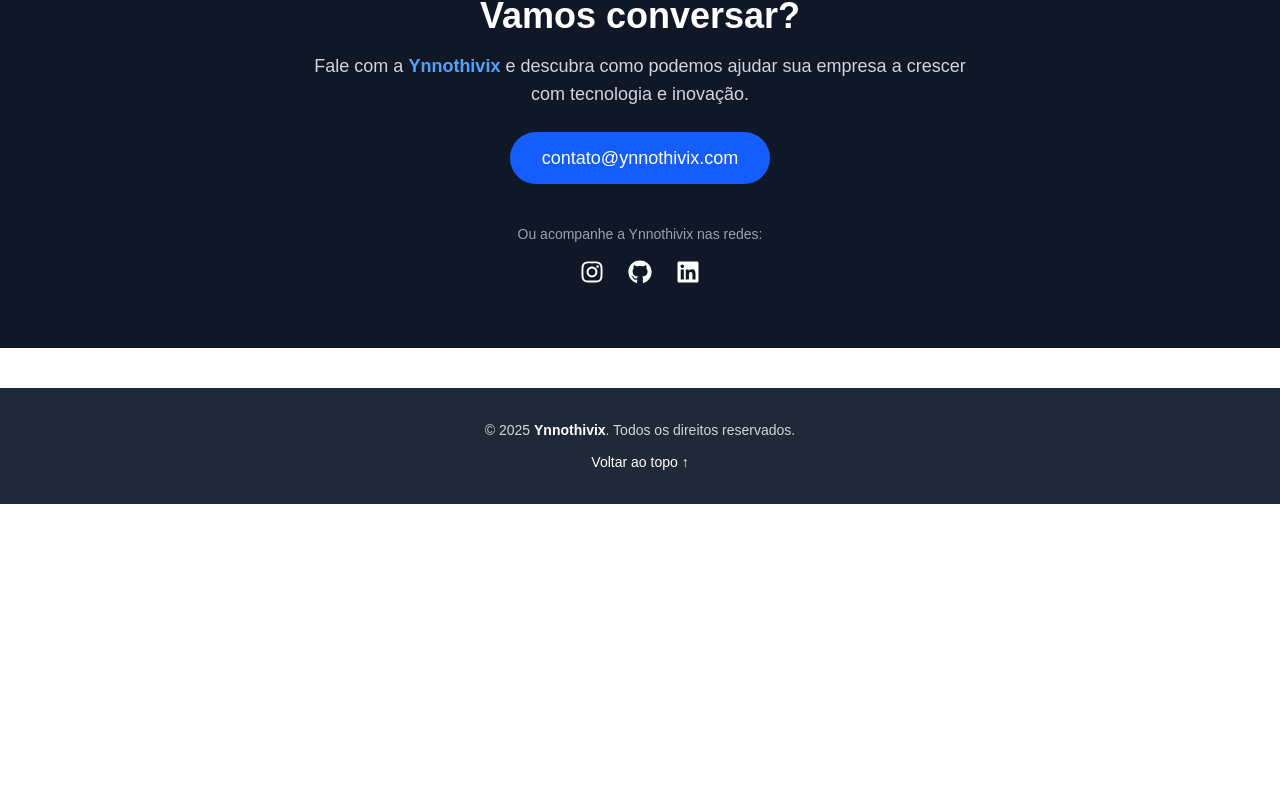
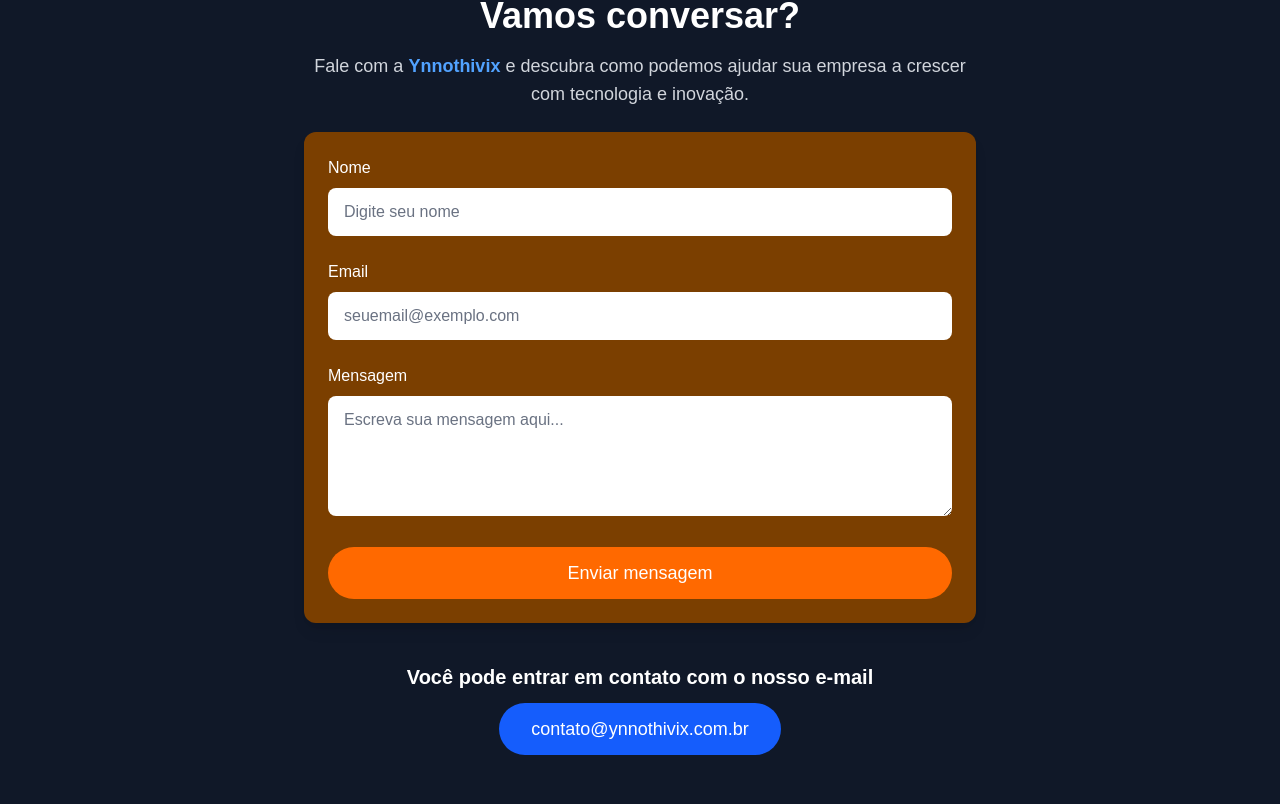
Before and after one commit to Psds13/our_website, a Next.js app: page / in a window 1280 px wide. Shown: the part 3936-4740 px from the top of the page. Before the commit the page ends 4440 px from the top, so only its background shows below. Built offline with nearby package versions, Linux system fonts and the light colour scheme.

Commit message:
Arquivos atualizados

```diff
--- a/src/app/components/Contacts.tsx
+++ b/src/app/components/Contacts.tsx
@@ -1,3 +1,5 @@
+'use client';
+
 import { FaInstagram, FaGithub, FaLinkedin } from 'react-icons/fa';
 
 const Contact = () => {
@@ -9,24 +11,79 @@
           Fale com a <span className="text-blue-400 font-semibold">Ynnothivix</span> e descubra como podemos ajudar sua empresa a crescer com tecnologia e inovação.
         </p>
 
-        <a
-          href="mailto:contato@ynnothivix.com"
-          className="inline-block bg-blue-600 hover:bg-blue-700 text-white text-lg px-8 py-3 rounded-full transition"
+        {/* Formulário de Contato - fundo chocolate */}
+        <form
+          onSubmit={(e) => e.preventDefault()}
+          aria-label="Formulário de contato"
+          className="max-w-2xl mx-auto p-6 rounded-xl shadow-lg text-left space-y-6"
+          style={{ backgroundColor: '#7B3F00' }}
         >
-          contato@ynnothivix.com
-        </a>
+          <div>
+            <label htmlFor="name" className="block mb-2 font-medium text-white">Nome</label>
+            <input
+              type="text"
+              id="name"
+              name="name"
+              placeholder="Digite seu nome"
+              required
+              className="w-full px-4 py-3 rounded-lg bg-white text-black placeholder-gray-500 focus:outline-none focus:ring-2 focus:ring-orange-400"
+            />
+          </div>
+
+          <div>
+            <label htmlFor="email" className="block mb-2 font-medium text-white">Email</label>
+            <input
+              type="email"
+              id="email"
+              name="email"
+              placeholder="seuemail@exemplo.com"
+              required
+              className="w-full px-4 py-3 rounded-lg bg-white text-black placeholder-gray-500 focus:outline-none focus:ring-2 focus:ring-orange-400"
+            />
+          </div>
+
+          <div>
+            <label htmlFor="message" className="block mb-2 font-medium text-white">Mensagem</label>
+            <textarea
+              id="message"
+              name="message"
+              rows={4}
+              placeholder="Escreva sua mensagem aqui..."
+              required
+              className="w-full px-4 py-3 rounded-lg bg-white text-black placeholder-gray-500 focus:outline-none focus:ring-2 focus:ring-orange-400"
+            ></textarea>
+          </div>
+
+          <button
+            type="submit"
+            className="w-full bg-orange-500 hover:bg-orange-600 text-white text-lg px-6 py-3 rounded-full transition font-medium"
+          >
+            Enviar mensagem
+          </button>
+        </form>
+
+        {/* Email para contato - após formulário */}
+        <div className="mt-10">
+          <h3 className="text-xl font-semibold mb-3">Você pode entrar em contato com o nosso e-mail</h3>
+          <a
+            href="mailto:contato@ynnothivix.com.br"
+            className="inline-block bg-blue-600 hover:bg-blue-700 text-white text-lg px-8 py-3 rounded-full transition"
+          >
+            contato@ynnothivix.com.br
+          </a>
+        </div>
 
         {/* Redes sociais */}
-        <div className="mt-10">
+        <div className="mt-12">
           <p className="text-sm text-gray-400 mb-4">Ou acompanhe a Ynnothivix nas redes:</p>
           <div className="flex justify-center gap-6">
-            <a href="#" target="_blank" className="hover:text-pink-500 transition">
+            <a href="#" target="_blank" rel="noopener noreferrer" className="hover:text-pink-500 transition">
               <FaInstagram className="text-2xl" />
             </a>
-            <a href="#" target="_blank" className="hover:text-gray-300 transition">
+            <a href="#" target="_blank" rel="noopener noreferrer" className="hover:text-gray-300 transition">
               <FaGithub className="text-2xl" />
             </a>
-            <a href="#" target="_blank" className="hover:text-blue-500 transition">
+            <a href="#" target="_blank" rel="noopener noreferrer" className="hover:text-blue-500 transition">
               <FaLinkedin className="text-2xl" />
             </a>
           </div>
--- a/src/app/components/GoldChatWidget.tsx
+++ b/src/app/components/GoldChatWidget.tsx
@@ -6,10 +6,15 @@
 export default function GoldChatWidget() {
   const [open, setOpen] = useState(false);
   const [messages, setMessages] = useState([
-    { from: "gold", text: "Olá! Eu sou o Gold, seu assistente virtual. Qual é o seu nome?" },
+    {
+      from: "gold",
+      text:
+        "Olá! Eu sou o Gold, seu assistente virtual.\nComo posso te ajudar hoje?\n1 - Atendimento\n2 - Pagamento",
+    },
   ]);
   const [input, setInput] = useState("");
   const [step, setStep] = useState(0);
+  const [fluxo, setFluxo] = useState<"atendimento" | "pagamento" | null>(null);
 
   const [userData, setUserData] = useState({
     nome: "",
@@ -31,27 +36,43 @@
     const userMessage = { from: "user", text: input };
     setMessages((prev) => [...prev, userMessage]);
 
+    const userInput = input.trim().toLowerCase();
     let goldResponse = "";
+
+    if (fluxo === null) {
+      if (userInput === "1") {
+        setFluxo("atendimento");
+        setStep(1);
+        goldResponse = "Perfeito! Qual é o seu nome?";
+      } else if (userInput === "2") {
+        setFluxo("pagamento");
+        setStep(1);
+        goldResponse = "Vamos falar sobre pagamentos. Qual dúvida você tem?";
+      } else {
+        goldResponse = "Por favor, escolha uma opção válida:\n1 - Atendimento\n2 - Pagamento";
+      }
+    } else if (fluxo === "atendimento") {
       const nextStep = step + 1;
 
       switch (step) {
-      case 0:
+        case 1:
           setUserData((prev) => ({ ...prev, nome: input }));
           goldResponse = `Prazer, ${input}! Com quem você gostaria de falar?`;
           break;
-      case 1:
+        case 2:
           setUserData((prev) => ({ ...prev, contato: input }));
           goldResponse = "Entendi! E qual é o motivo do seu atendimento?";
           break;
-      case 2:
+        case 3:
           setUserData((prev) => ({ ...prev, motivo: input }));
-        goldResponse = "Obrigada pelas informações! Podemos agendar um horário para você. Qual dia seria melhor: segunda, terça, quarta, quinta ou sexta?";
+          goldResponse =
+            "Obrigada pelas informações! Podemos agendar um horário para você. Qual dia seria melhor: segunda, terça, quarta, quinta ou sexta?";
           break;
-      case 3:
+        case 4:
           setUserData((prev) => ({ ...prev, semana: input }));
           goldResponse = "Perfeito. E qual horário seria melhor pra você?";
           break;
-      case 4:
+        case 5:
           const finalData = { ...userData, horario: input };
           setUserData(finalData);
           goldResponse = `Perfeito! Vou agendar para ${input}. A pessoa responsável irá te contactar em breve.`;
@@ -61,7 +82,7 @@
               ...prev,
               {
                 from: "gold",
-              text: `🔎 *Resumo do atendimento:*\n- Nome: ${finalData.nome}\n- Contato: ${finalData.contato}\n- Motivo: ${finalData.motivo}\n- Dia da semana: ${finalData.semana}\n- Horário: ${finalData.horario}`,
+                text: `🔎 *Resumo do atendimento:*\n- Nome: ${finalData.nome}\n- Contato: ${finalData.contato}\n- Motivo: ${finalData.motivo}\n- Dia: ${finalData.semana}\n- Horário: ${finalData.horario}`,
               },
             ]);
           }, 1000);
@@ -71,12 +92,17 @@
           break;
       }
 
+      setStep(nextStep);
+    } else if (fluxo === "pagamento") {
+      // Aqui você pode colocar uma lógica mais complexa depois
+      goldResponse = "Nosso setor financeiro irá entrar em contato com você em breve. Mais alguma dúvida?";
+    }
+
     setTimeout(() => {
       setMessages((prev) => [...prev, { from: "gold", text: goldResponse }]);
     }, 500);
 
     setInput("");
-    setStep(nextStep);
   };
 
   return (
--- a/src/app/layout.tsx
+++ b/src/app/layout.tsx
@@ -3,24 +3,30 @@
 import GoldChatWidget from "@/app/components/GoldChatWidget";
 import "./globals.css";
 
+export const metadata = {
+  title: "Ynnothivix",
+  description: "Soluções de tecnologia sob medida para o seu negócio.",
+  icons: {
+    icon: "/ynnothivix.png", // ícone padrão
+    apple: "/ynnothivix.png", // ícone para iOS
+  },
+  manifest: "/manifest.json",
+  themeColor: "#facc15",
+  appleWebApp: {
+    capable: true,
+    title: "Ynnothivix",
+  },
+};
+
 export default function RootLayout({ children }: { children: React.ReactNode }) {
   return (
     <html lang="pt-BR">
       <head>
-        <title>Ynnothivix</title>
+        {/* Metadados gerenciados automaticamente pelo Next.js */}
         <meta name="viewport" content="width=device-width, initial-scale=1" />
-        <meta charSet="utf-8" />
-        <meta
-          name="description"
-          content="Soluções de tecnologia sob medida para o seu negócio."
-        />
-
-        {/* Ícone principal */}
-        <link rel="icon" href="/ynnothivix.jpg" type="image/jpeg" />
-
-
+        <link rel="stylesheet" href="https://fonts.googleapis.com/css2?family=Roboto:wght@400;700&display=swap" />
+        <link rel="icon" href="/ynnothivix.png" />
       </head>
-
       <body className="relative min-h-screen flex flex-col bg-white text-gray-900">
         <Header />
         <main className="flex-1">{children}</main>
```
Also changed, not shown: public/manifest.json (added), public/ynnothivix.png (added). Lines whose indentation alone changed are shown as unchanged.
